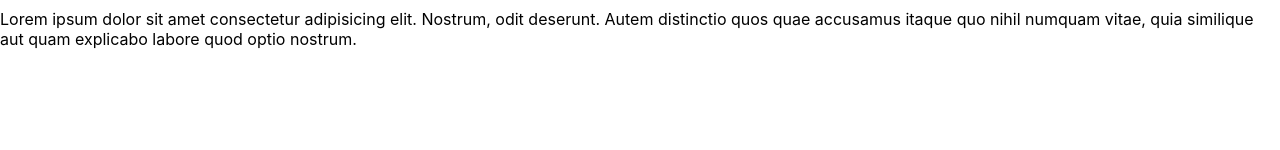
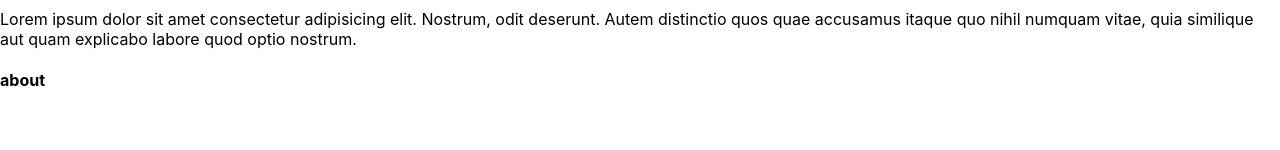
Before and after one commit to krittiyaclark/Blog-Post-React, a React (Create React App) app: page /about in a window 1280 px wide. Shown: the part 150-300 px from the top of the page. Built offline with nearby package versions, Linux system fonts and the light colour scheme; the HTML template or start-up script is replaced by a standard one.

Commit message:
Set up Route Parameters

```diff
--- a/src/App.js
+++ b/src/App.js
@@ -4,7 +4,7 @@
 import Home from './components/Home';
 import About from './components/About';
 import Contact from './components/Contact';
-
+import Post from './components/Post';
 
 class App extends Component {
   render() {
@@ -12,9 +12,10 @@
       <BrowserRouter>
         <div className="App">
           <Navbar />
-          <Route exact path='/' component={Home}/>
+          <Route exact path='/' component={Home} />
           <Route path='/about' component={About} />
           <Route path='/contact' component={Contact} />
+          <Route path='/:post_id' component={Post} />
         </div>
       </BrowserRouter>
     );
--- /dev/null
+++ b/src/components/Post.js
@@ -0,0 +1,23 @@
+import React, { Component } from 'react';
+
+class Post extends Component {
+    state = {
+        id: null
+    }
+    componentDidMount(){
+        console.log(this.props)
+        let id = this.props.match.params.post_id;
+        this.setState({
+            id: id
+        })
+    }
+    render() {
+        return (
+        <div className="container">
+            <h4>{this.state.id}</h4>
+        </div>
+        )
+    }
+    }
+
+export default Post;
```
